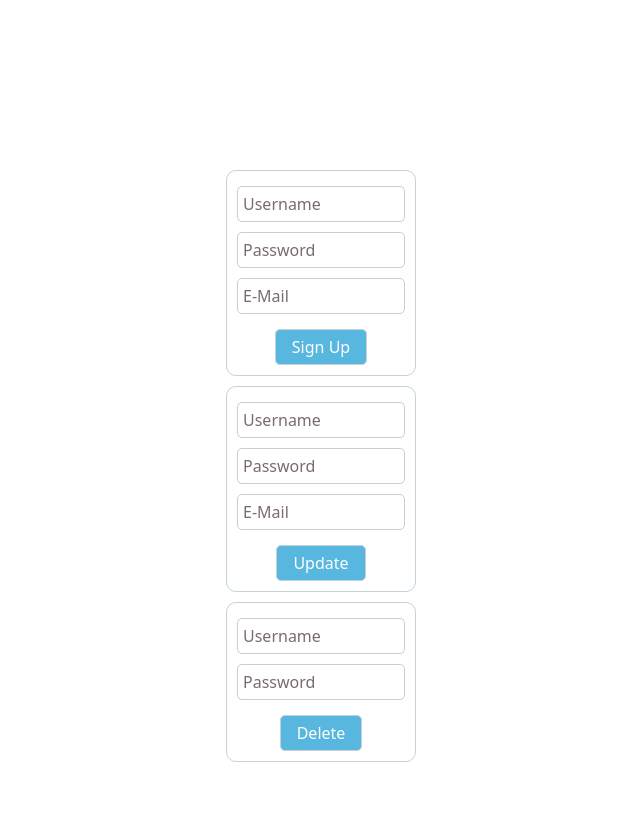
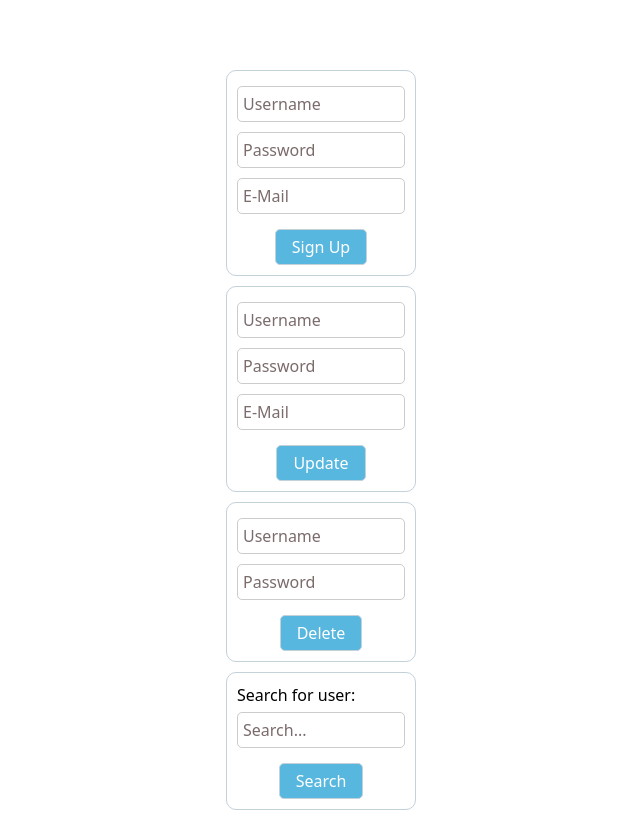
Before and after one commit to williamscodebox/MyWebsite, a PHP site: page / in a window 1280 px wide. Shown: the whole page, without its empty margins (319-959 px from the left). Before the commit the page ends 762 px from the top, so only its background shows below. Run offline with PHP 8.4, Linux system fonts and the light colour scheme.

Commit message:
updated index

```diff
--- a/css/main.css
+++ b/css/main.css
@@ -1,6 +1,6 @@
 .main {
   margin: auto;
-  margin-top: 160px;
+  margin-top: 60px;
   /* width: 40%; */
   width: 210px;
   /* border: 3px solid #73ad21; */
--- a/index.php
+++ b/index.php
@@ -30,7 +30,7 @@
         </form>
         </div>
         <div class="div">
-        <!-- <h3 class="pb-1" >Selete Account</h3> -->
+        <!-- <h3 class="pb-1" >Delete Account</h3> -->
 
         <form action="includes/userdelete.inc.php" method="post">
             <input class="input" type="text" name="username" placeholder="Username"><br>
@@ -38,6 +38,15 @@
             <button type="submit" name="submit">Delete</button>
         </form>
         </div>
+        <div class="div">
+        <!-- <h3 class="pb-1" >Search Account</h3> -->
+
+        <form action="search.php" method="post">
+            <label for="search">Search for user:</label><br>
+            <input class="input" id="search" type="text" name="usersearch" placeholder="Search..."><br>
+            <button type="submit" name="submit">Search</button>
+        </form>
+        </div>
     </main>
 </body>
 </html>
```
